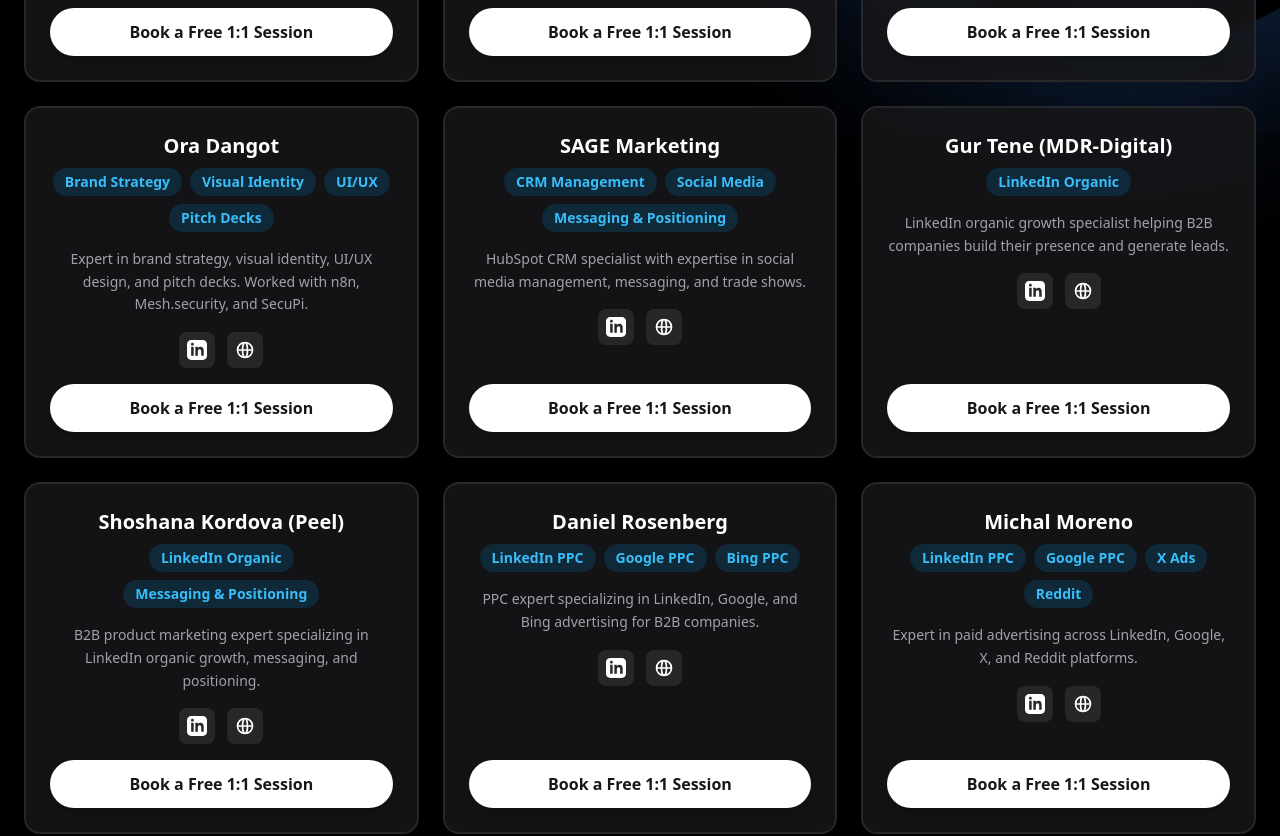
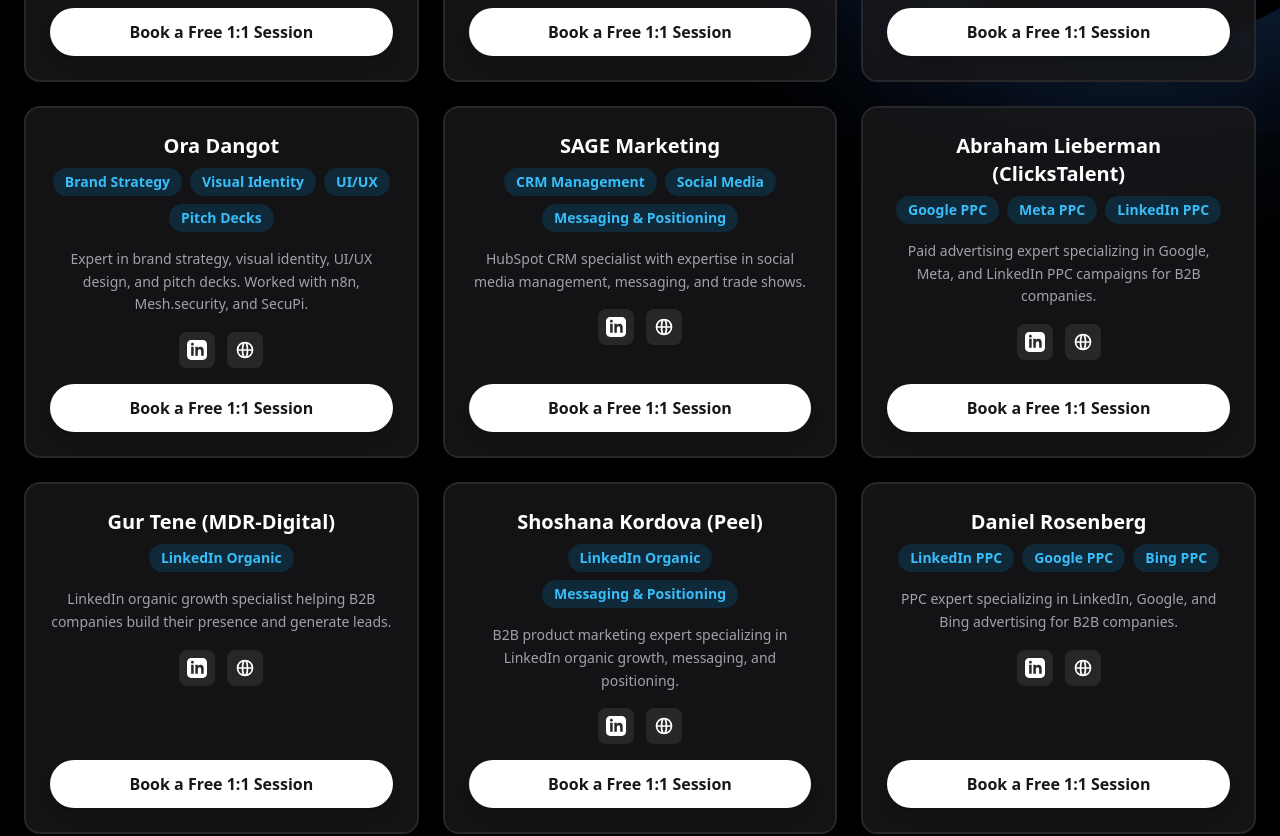
Before and after one commit to danitbensimon/mycmoclub, a React (Vite) app: page /vendors in a window 1280 px wide. Shown: the part 1740-2576 px from the top of the page. Built offline with nearby package versions, Linux system fonts and the light colour scheme; no server answers.

Commit message:
Add Abraham Lieberman (ClicksTalent) to experts directory
Co-Authored-By: Claude Opus 4.6 <noreply@anthropic.com>

```diff
--- a/src/data/experts.ts
+++ b/src/data/experts.ts
@@ -198,6 +198,17 @@ export const experts: Expert[] = [
     isPublished: true,
   },
   {
+    id: "abraham-lieberman",
+    name: "Abraham Lieberman (ClicksTalent)",
+    domain: "Google PPC, Meta PPC, LinkedIn PPC",
+    shortBio: "Paid advertising expert specializing in Google, Meta, and LinkedIn PPC campaigns for B2B companies.",
+    photoUrl: "",
+    linkedinUrl: "https://www.linkedin.com/in/ab-lieberman/",
+    websiteUrl: "https://www.clickstalent.com",
+    bookingUrl: "https://www.calendly.com/clickstalent",
+    isPublished: true,
+  },
+  {
     id: "michal-gat",
     name: "Michal Gat (Titan Branding)",
     domain: "Brand Strategy, Visual Identity",
```
